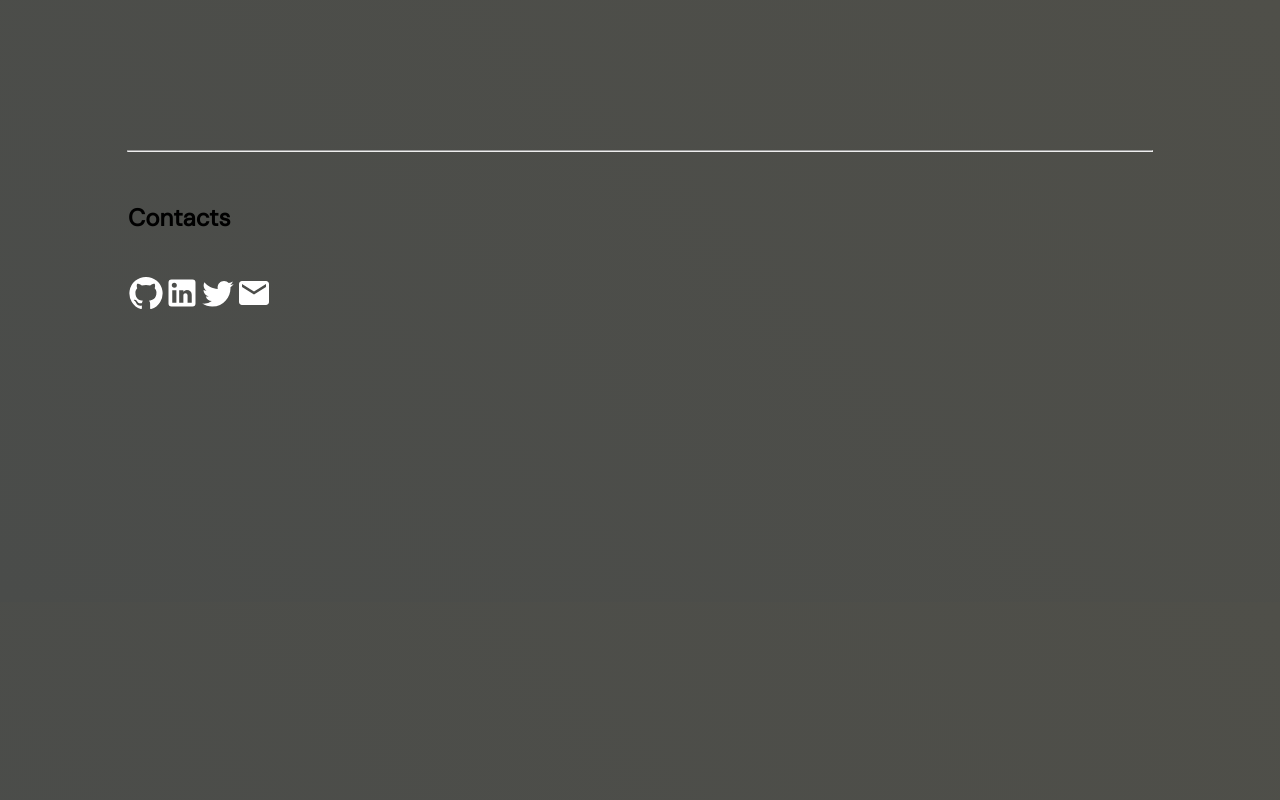
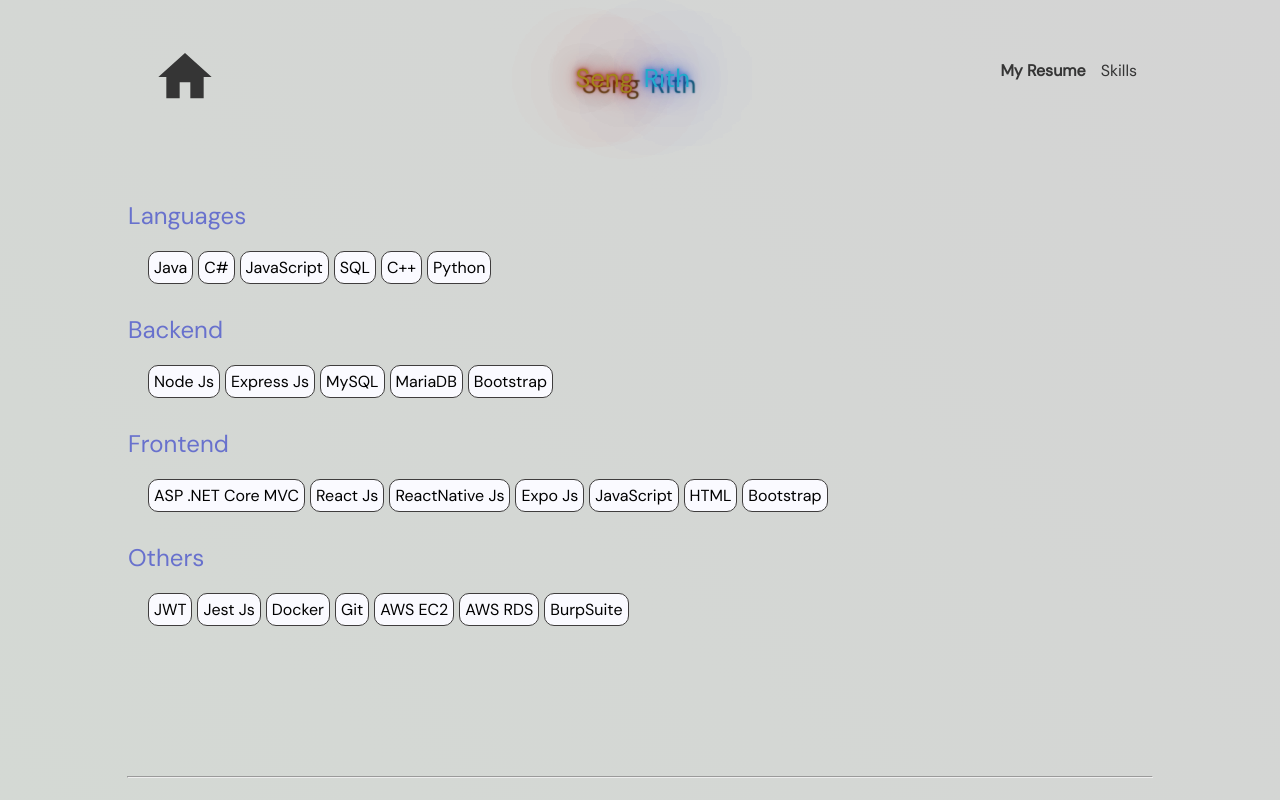
Before and after one commit to senghorn/myportfolio, a React (Create React App) app: page /myportfolio/skills in a window 1280 px wide. Before the commit this address had no page. Shown: the top 800 px of the page. Built offline with nearby package versions, Linux system fonts and the light colour scheme.

Commit message:
adding skills page

```diff
--- a/src/App.js
+++ b/src/App.js
@@ -6,17 +6,18 @@ import TAPortal from "./routes/ta-portal/ta-portal.components";
 import AboutMe from "./routes/about-me/about-me.components";
 import Capstone from "./routes/capstone/capstone.components";
 import LifeStyle from "./routes/lifestyle/lifestyle.components";
-
+import Skills from './routes/skills/skills.components';
 const App = () => {
   return (
     <Routes>
       <Route path="/myportfolio" element={<Navigation />}>
         <Route index element={<Home />} />
         <Route path="project/:id" element={<Project />} />
-        <Route path="taportal" element={<TAPortal/>}/>
-        <Route path="aboutme" element={<AboutMe/>}/>
-        <Route path="capstone" element={<Capstone/>}/>
-        <Route path="lifestyle" element={<LifeStyle/>}/>
+        <Route path="taportal" element={<TAPortal />} />
+        <Route path="aboutme" element={<AboutMe />} />
+        <Route path="capstone" element={<Capstone />} />
+        <Route path="lifestyle" element={<LifeStyle />} />
+        <Route path="skills" element={<Skills />} />
       </Route>
     </Routes>
   );
--- /dev/null
+++ b/src/components/tech-item/tech-item.components.jsx
@@ -0,0 +1,11 @@
+import './tech-item.styles.scss';
+
+const TechItem = ({ name, time }) => {
+    return (
+        <div className='tech-item'>
+            {name}
+        </div>
+    )
+}
+
+export default TechItem;
--- /dev/null
+++ b/src/components/tech-item/tech-item.styles.scss
@@ -0,0 +1,10 @@
+.tech-item {
+    width: fit-content;
+    margin-right: 5px;
+    padding: 5px;
+    border-radius: 10px;
+    border-color: rgb(63, 61, 61);
+    border-width: 0.5px;
+    border-style: solid;
+    background-color: #fafaff;
+}
--- a/src/index.scss
+++ b/src/index.scss
@@ -3,13 +3,13 @@ body {
   font-family: 'DM Sans', sans-serif;
   -webkit-font-smoothing: antialiased;
   -moz-osx-font-smoothing: grayscale;
-  background: linear-gradient(45deg, rgb(74, 76, 74), rgb(79, 79, 73));
+  background: linear-gradient(45deg, rgb(212, 218, 212), rgb(212, 212, 212));
 }
 
 .page-title-style {
   font-size: 36px;
   position: relative;
-  background-image: linear-gradient(rgb(98, 79, 77), rgb(187, 127, 127));
+  background-image: linear-gradient(rgb(251, 254, 160), hsl(0, 6%, 17%));
   background-size: 100% 10px;
   background-repeat: no-repeat;
   background-position: 100% 0%;
@@ -29,9 +29,5 @@ code {
 
 a {
   text-decoration: none;
-  color: rgb(255, 255, 255);
+  color: rgb(53, 53, 53);
 }
-
-*{
-  box-sizing: bord;
-}
--- a/src/routes/about-me/about-me.styles.scss
+++ b/src/routes/about-me/about-me.styles.scss
@@ -16,7 +16,6 @@
         p {
             width: 100%;
             text-align: left;
-            // font-family: 'DM Sans', sans-serif;
             padding: 10px;
             opacity: 0.678;
         }
--- a/src/routes/navigation/navigation.component.jsx
+++ b/src/routes/navigation/navigation.component.jsx
@@ -18,8 +18,8 @@ const Navigation = () => {
         </div>
         <div className="nav-links-container">
           <a href={myResume} className="resume" target={"_blank"} rel="noreferrer">My Resume</a>
-          <Link className="nav-link" to="/myportfolio/aboutme">
-            About Me
+          <Link className="nav-link" to="/myportfolio/skills">
+            Skills
           </Link>
         </div>
       </div>
--- a/src/routes/navigation/navigation.styles.scss
+++ b/src/routes/navigation/navigation.styles.scss
@@ -1,6 +1,6 @@
 .navigation {
   height: 80px;
-  width: 90%;
+  width: 80%;
   margin: auto;
   margin-top: 20px;
   display: grid;
--- /dev/null
+++ b/src/routes/skills/skills.components.jsx
@@ -0,0 +1,64 @@
+import './skills.styles.scss'
+import TechItem from '../../components/tech-item/tech-item.components';
+
+const Skills = () => {
+    return (
+        <div className='container'>
+            <div className='category'>
+                <div className='title'>
+                    Languages
+                </div>
+                <div className='tech-list'>
+                    <TechItem name={'Java'} />
+                    <TechItem name={'C#'} />
+                    <TechItem name={'JavaScript'} />
+                    <TechItem name={'SQL'} />
+                    <TechItem name={'C++'} />
+                    <TechItem name={'Python'} />
+                </div>
+            </div>
+            <div className='category'>
+                <div className='title'>
+                    Backend
+                </div>
+                <div className='tech-list'>
+                    <TechItem name={'Node Js'} />
+                    <TechItem name={'Express Js'} />
+                    <TechItem name={'MySQL'} />
+                    <TechItem name={'MariaDB'} />
+                    <TechItem name={'Bootstrap'} />
+                </div>
+            </div>
+            <div className='category'>
+                <div className='title'>
+                    Frontend
+                </div>
+                <div className='tech-list'>
+                    <TechItem name={'ASP .NET Core MVC'} />
+                    <TechItem name={'React Js'} />
+                    <TechItem name={'ReactNative Js'} />
+                    <TechItem name={'Expo Js'} />
+                    <TechItem name={'JavaScript'} />
+                    <TechItem name={'HTML'} />
+                    <TechItem name={'Bootstrap'} />
+                </div>
+            </div>
+            <div className='category'>
+                <div className='title'>
+                    Others
+                </div>
+                <div className='tech-list'>
+                    <TechItem name={'JWT'} />
+                    <TechItem name={'Jest Js'} />
+                    <TechItem name={'Docker'} />
+                    <TechItem name={'Git'} />
+                    <TechItem name={'AWS EC2'} />
+                    <TechItem name={'AWS RDS'} />
+                    <TechItem name={'BurpSuite'} />
+                </div>
+            </div>
+        </div>
+    );
+};
+
+export default Skills;
--- /dev/null
+++ b/src/routes/skills/skills.styles.scss
@@ -0,0 +1,22 @@
+.container {
+    width: 80%;
+    margin: auto;
+
+    .category {
+        flex-direction: row;
+        margin-bottom: 30px;
+
+        .title {
+            font-size: x-large;
+            color: rgb(104, 113, 205);
+        }
+
+        .tech-list {
+            display: flex;
+            flex-direction: row;
+            font-size: medium;
+            margin-top: 20px;
+            margin-left: 20px;
+        }
+    }
+}
```
